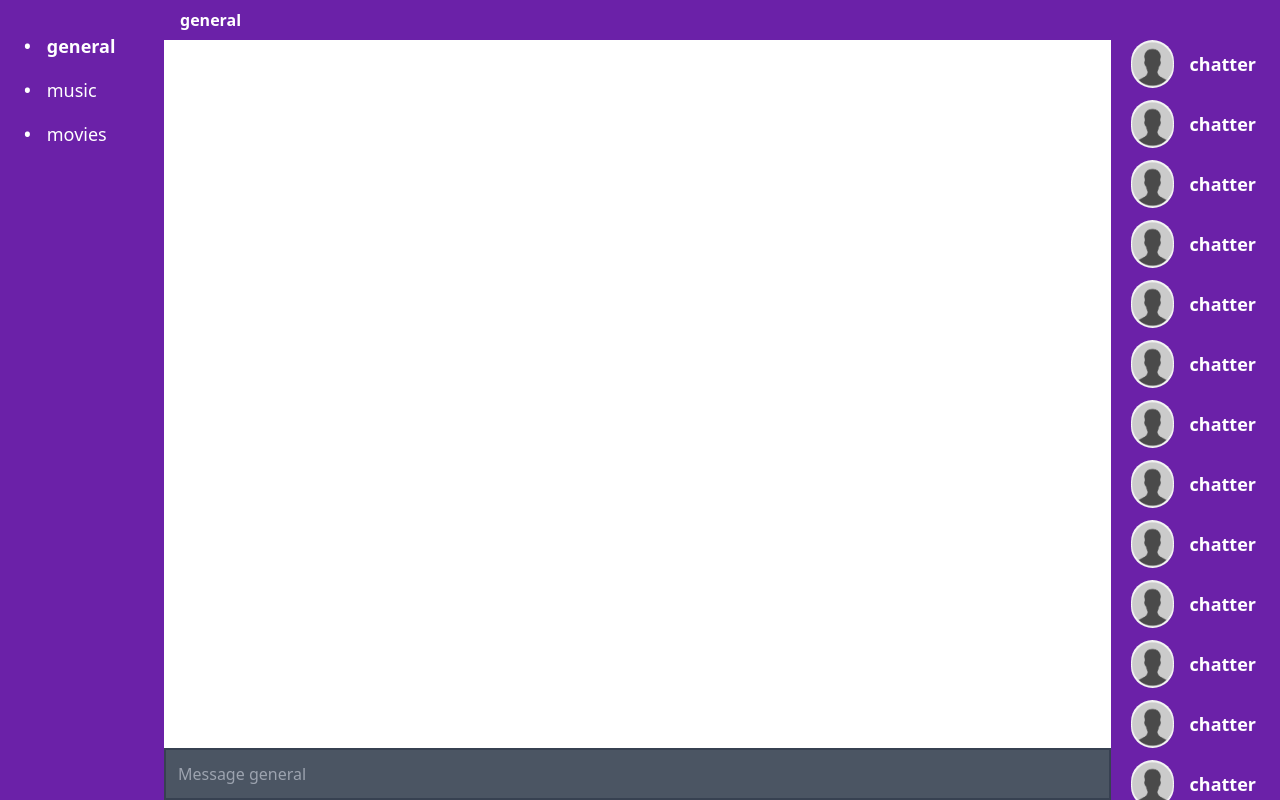
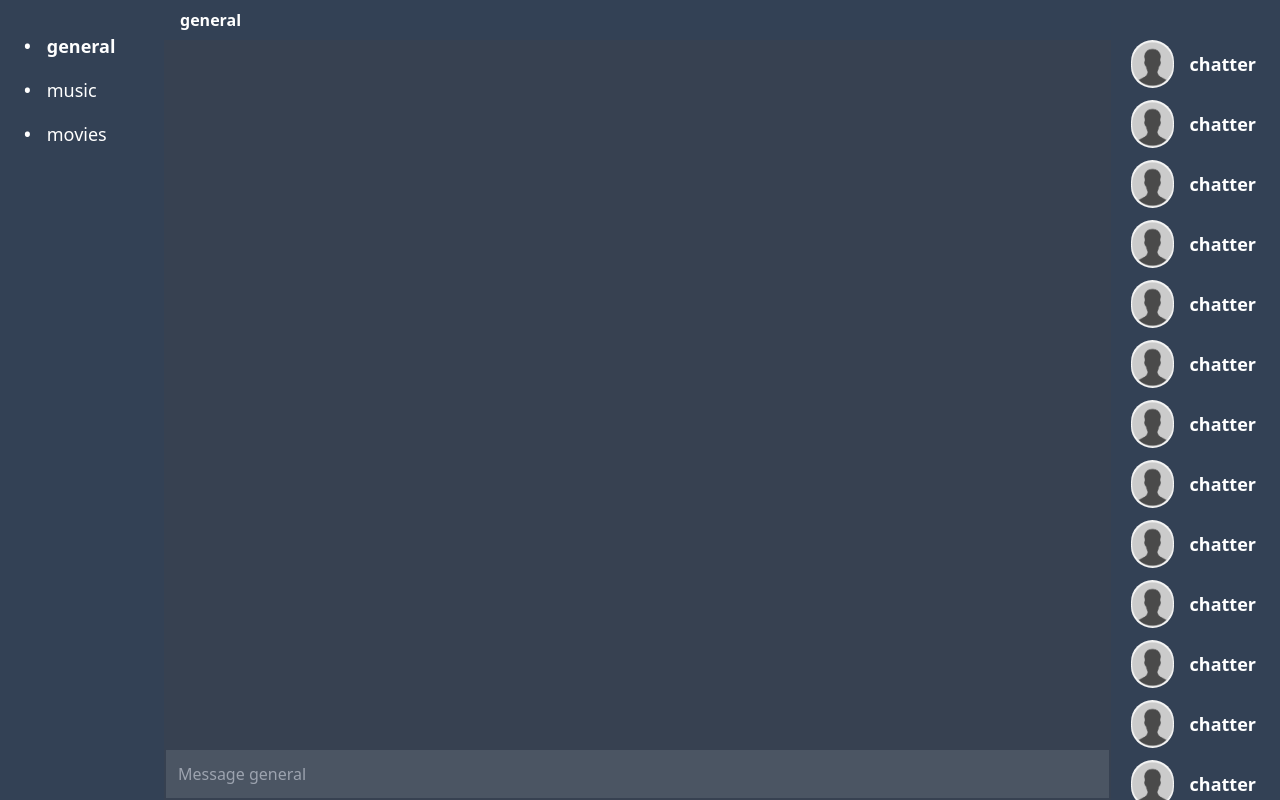
Before and after one commit to Izarothy/chatting-app, a Next.js app: page / in a window 1280 px wide. Built offline with nearby package versions, Linux system fonts and the light colour scheme.

Commit message:
Design changes

```diff
--- a/components/ChannelList.tsx
+++ b/components/ChannelList.tsx
@@ -6,7 +6,7 @@ import Channel from './Channel';
 const ChannelList = () => {
   const channels = useAppSelector((state) => state.channels.value);
   return (
-    <section className="flex flex-col gap-4 h-screen bg-purple-800 w-1/6 pt-8 pl-6">
+    <section className="flex flex-col gap-4 h-screen bg-slate-700 w-1/6 pt-8 pl-6">
       {channels?.map((channel: ChannelT) => (
         <Channel key={channel.id} name={channel.name} id={channel.id} />
       ))}
--- a/components/ChatArea.tsx
+++ b/components/ChatArea.tsx
@@ -9,7 +9,7 @@ const ChatArea = () => {
     (message) => message.channelID === currentChannel.id
   );
   return (
-    <section className="h-full flex flex-col gap-4 p-4 overflow-scroll scrollbar-hide">
+    <section className=" h-full flex flex-col gap-4 p-4 overflow-scroll scrollbar-hide bg-gray-700 text-gray-100">
       {messages.map((message) => {
         return <Message key={message.id} message={message} />;
       })}
--- a/components/ChatInfo.tsx
+++ b/components/ChatInfo.tsx
@@ -5,7 +5,7 @@ const ChatInfo = () => {
   const currentChannel = useAppSelector((state) => state.currentChannel.value);
 
   return (
-    <div className="text-white w-full bg-purple-800 h-[5%] pl-4 py-2">
+    <div className="text-white w-full bg-slate-700 min-h-[40px] h-[5%] pl-4 py-2">
       <strong className="font-bold">{currentChannel.name}</strong>
     </div>
   );
--- a/components/MemberList.tsx
+++ b/components/MemberList.tsx
@@ -8,7 +8,7 @@ type Props = {
 
 const MemberList: React.FC<Props> = ({ members }) => {
   return (
-    <aside className="bg-purple-800 pl-5 pr-6 py-10 flex flex-col gap-3 w-1/6 overflow-y-scroll">
+    <aside className="bg-slate-700 pl-5 pr-6 py-10 flex flex-col gap-3 w-1/6 overflow-y-scroll">
       {members.map((member: MemberT) => {
         return <Member key={member.id} member={member} />;
       })}
```
